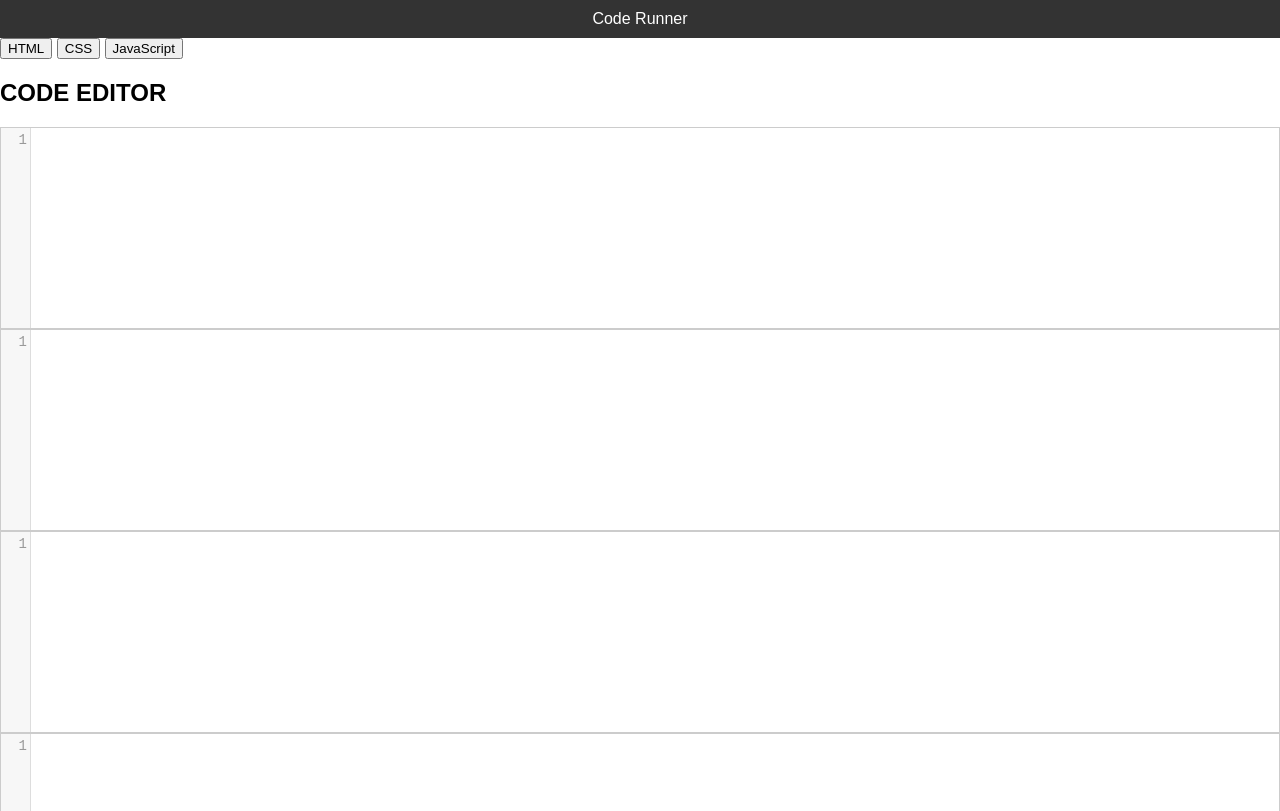
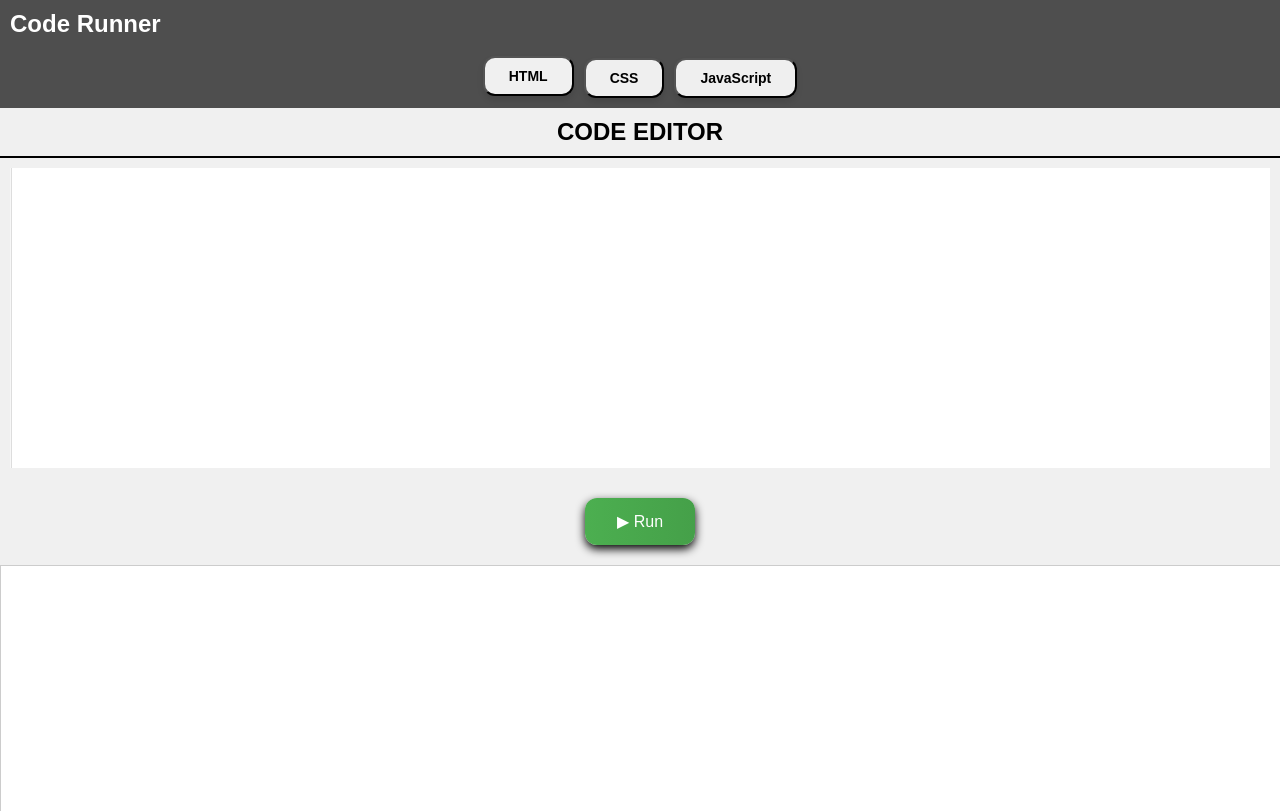
Before and after one commit to xaaaviferrer/code-runner, a plain HTML site: page index.html in a window 1280 px wide. Shown: the top 811 px of the page. Drawn offline with nearby package versions, Linux system fonts and the light colour scheme.

Commit message:
Update style.css

```diff
--- a/style.css
+++ b/style.css
@@ -1,61 +1,78 @@
 body {
-  font-family: sans-serif;
       margin: 0;
-  padding: 0;
+      font-family: Arial, sans-serif;
+      background-color: #f0f0f0;
+    }
+    header {
+      background-color: #4e4e4e;
+      padding: 10px;
+      color: white;
+      font-size: 24px;
+      font-weight: bold;
+    }
+    .tabs {
       display: flex;
-  flex-direction: column;
-  height: 100vh;
+      justify-content: center;
+      background-color: #4e4e4e;
+      padding: 10px;
+      gap: 10px;
       }
-
-header {
-  background-color: #333;
-  color: white;
+    .tab-button {
+      background-color: linear-gradient(to bottom right, #504b4b, #4e4e4e)
+      border 1px solid #aaa;
+      padding: 10px 24px;
+      border-radius: 12px;
+      cursor: pointer;
+      font-weight: bold;
+      font-size: 14px;
+      box-shadow: 0 4px 6px rgba(0,0,0,0.1)
+    }
+    .tab-button:hover {
+       background: #f0f0f0;
+       transform: translateY(-2px);
+       box-shadow: 0 6px 12px rgba(0,0,0,0.15);
+    }
+    .tab-button.active {
+      background-color: #f0f0f0;
+      transform: translateY(-2px);
+      box-shadow: o 4px 10px rgba(0,0,0,2);
+    }
+    .editor-container {
       padding: 10px;
+      border-top: 2px solid black;
+    }
+    .CodeMirror {
+      display: none;
+    }
+    .CodeMirror.visible {
+      display: block;
+    }
+    .hidden {
+      display: none;
+    }
+    h2 {
       text-align: center;
+      margin: 10px 0;
     }
-
-.editor {
-  display: flex;
-  flex: 1;
-  gap: 10px;
-  padding: 10px;
-  box-sizing: border-box;
-}
-
-.editor-section {
-  flex: 1;
-  display: flex;
-  flex-direction: column;
-}
-
-.editor-section label {
-  font-weight: bold;
-  margin-bottom: 5px;
-}
-
-.CodeMirror {
-  height: 200px;
-  border: 1px solid #ccc;
-  font-size: 14px;
-}
-
-.output {
-  padding: 10px;
-}
-
-#runBtn {
-  padding: 10px;
+    #run-button {
+      display: block;
+      margin: 20px auto;
+      padding: 14px 32px;
       font-size: 16px;
-  background-color: #28a745;
+      background: linear-gradient(to right, #4CAF50, #45a049);
       color: white;
       border: none;
+      border-radius: 12px;
       cursor: pointer;
+      box-shadow: 0px 4px 10px rgba(0,0,0,2);
+
     }
-
+    #run-botton:hover {
+      background:  linear-gradient(to right,#4caf49,#3e8e41);
+    }
     iframe {
       width: 100%;
       height: 300px;
-  border: none;
-  border-top: 2px solid #333;
-  margin-top: 10px;
+      border: 1px solid #ccc;
+      background: white;
     }
```
Lines whose indentation alone changed are shown as unchanged.
